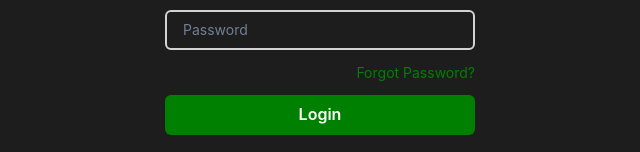
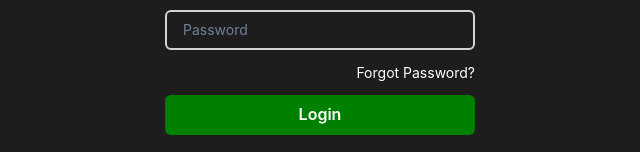
Before and after one commit to ravano-2464/Threads_Apps, a React (Vite) app in the folder FrontEnd/: page /auth/login in a window 1280 px wide. Shown: the part 385-537 px from the top of the page, without its empty margins (320-960 px from the left). Built offline with nearby package versions, Linux system fonts and the light colour scheme; no server answers.

Commit message:
Threads Apps

```diff
--- a/FrontEnd/src/features/auth/components/FormLogin.tsx
+++ b/FrontEnd/src/features/auth/components/FormLogin.tsx
@@ -54,8 +54,8 @@ const FormLogin = (): React.JSX.Element => {
         mb={3}
       />
       <Box textAlign="right" fontSize="sm" mb={3}>
-      <Text color={"green"} cursor={"pointer"} onClick={() => navigate("/auth/forget")}>
-            Forgot Password?
+      <Text color={"white"} cursor={"pointer"} onClick={() => navigate("/auth/forget")}>
+          Forgot Password?
       </Text>
       </Box>
       <Button
```
